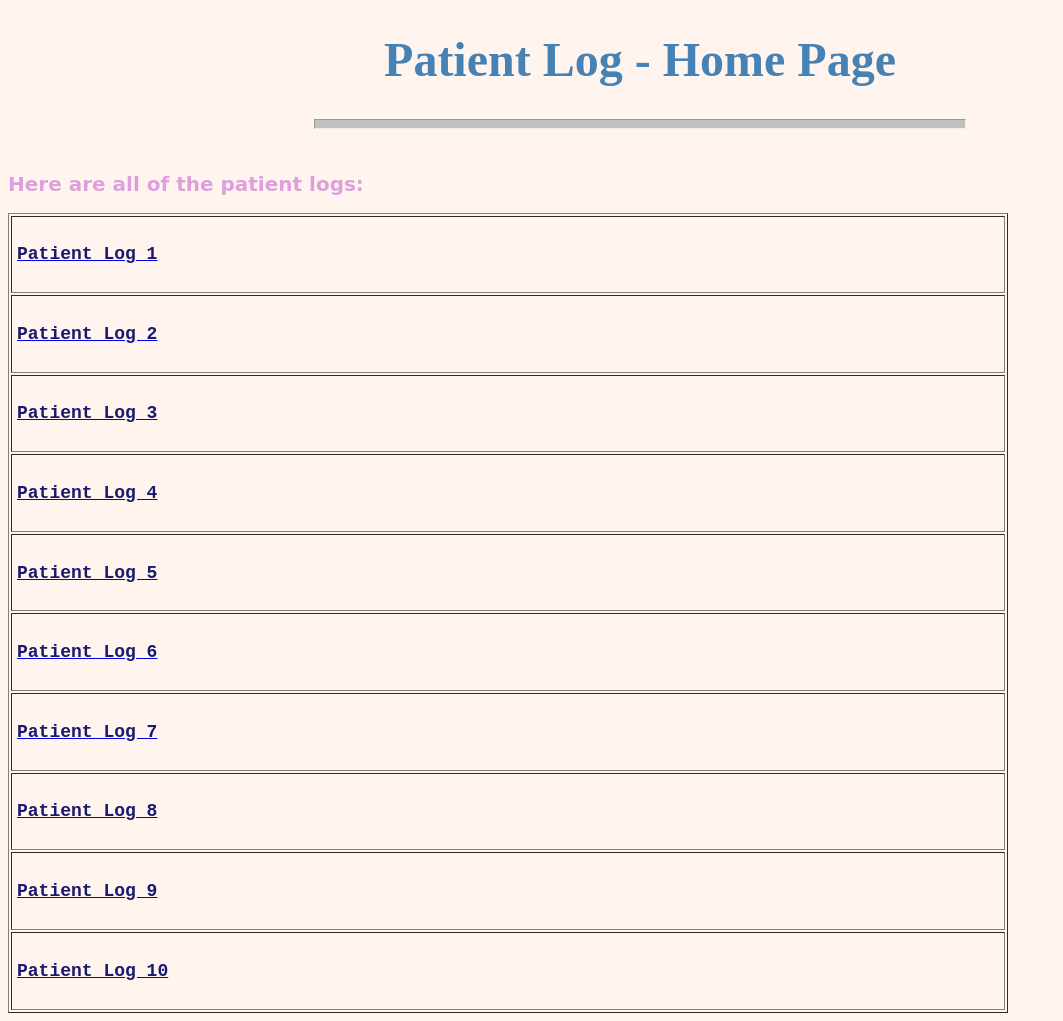
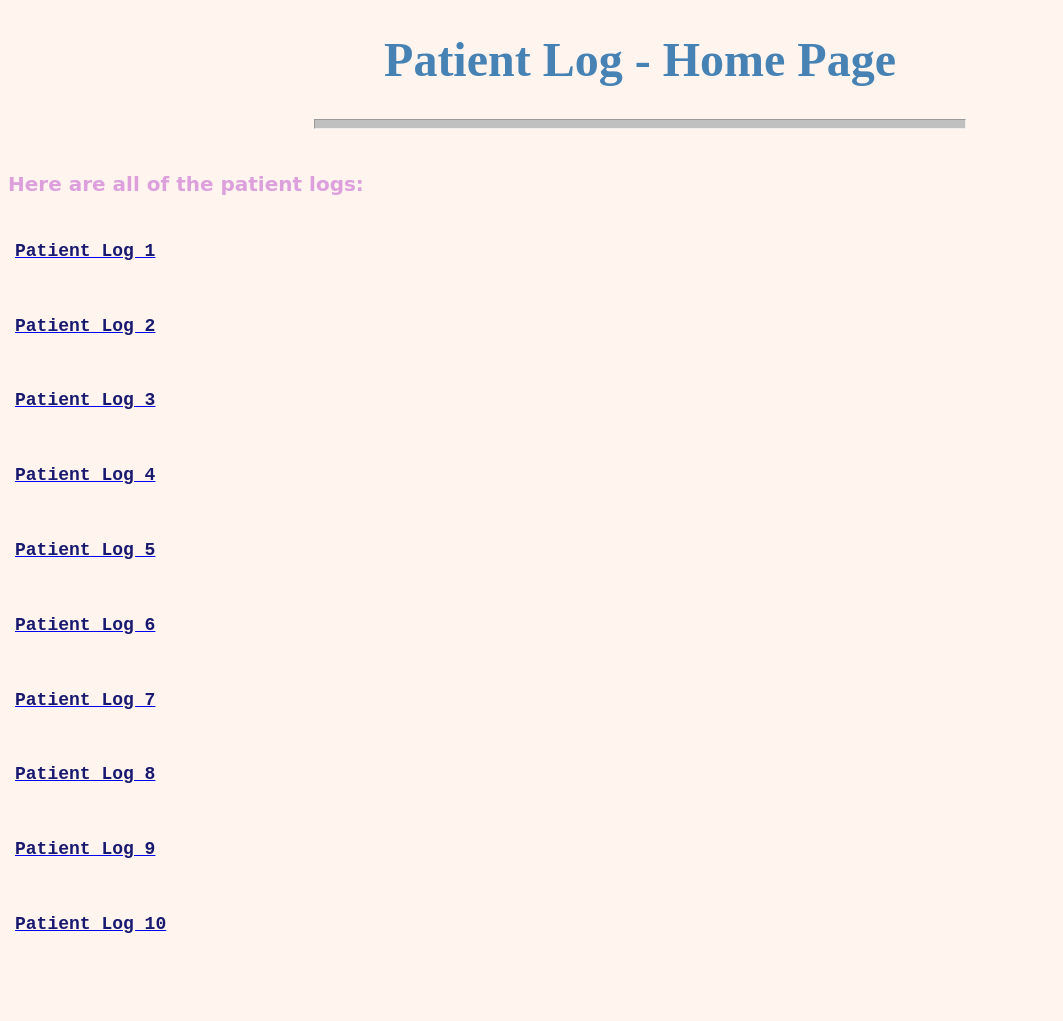
Before and after one commit to Sugarbug1211/Sugarbug1211.github.io, a Jekyll site: the page Patient Log/Patient Log - Home Page.html, which Jekyll copies as it is, in a window 1280 px wide. Shown: the whole page, without its empty margins (0-1063 px from the left). Built offline with Jekyll 4.4.1, drawn with Linux system fonts in a browser that asks for light colours; after the commit the page ends 971 px from its top, so only the background shows below that.

Commit message:
Update Patient Log - Home Page.html

```diff
--- a/Patient Log/Patient Log - Home Page.html
+++ b/Patient Log/Patient Log - Home Page.html
@@ -15,7 +15,7 @@
     <h2>Here are all of the patient logs:</h2>
 
 
-    <table border = "1" width = "1000" height = "800" cellpadding = "5" >
+    <table border = "0" width = "1000" height = "750" cellpadding = "5" >
         <tr>
     <td><a href="https://sugarbug1211.github.io/Patient%20Log/patient%20log%201.html" target= "_blank"><h3>Patient Log 1</h3></a></td>
         </tr>
```
